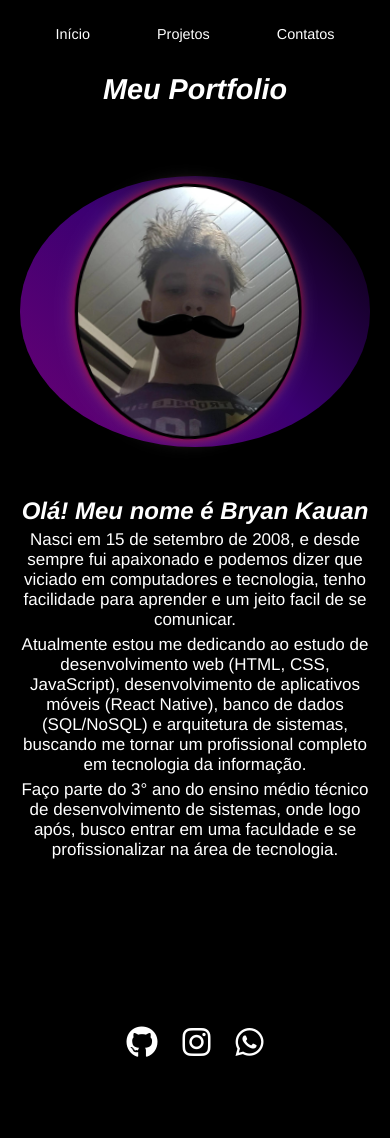
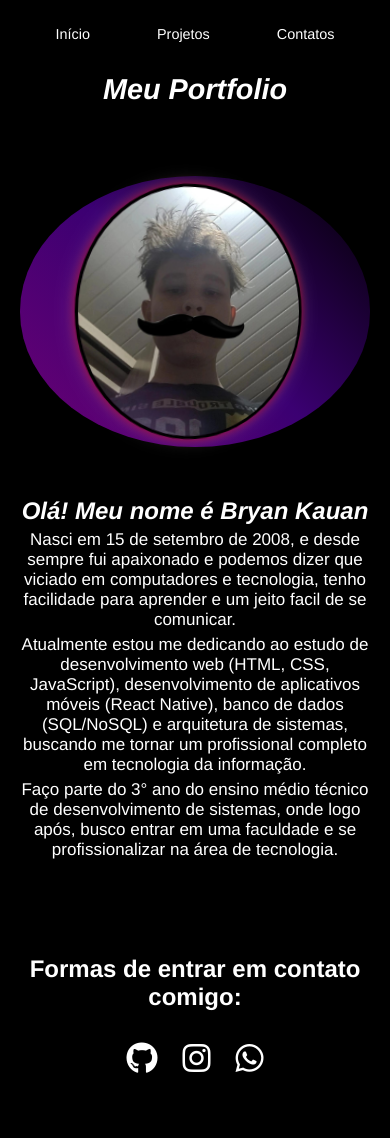
Before and after one commit to braiatenebras/Meu-Portfolio, a plain HTML site: page index.html in a window 390 px wide. Before the commit the page ends 1092 px from the top, so only its background shows below. Drawn offline with Linux system fonts and the light colour scheme.

Commit message:
dei uma melhorada no footer

```diff
--- a/index.html
+++ b/index.html
@@ -10,11 +10,11 @@
 </head>
 
 <body>
-    <header>
+    <header id="inicio">
         <div> <!--Navbar-->
             <nav>
                 <ul>
-                    <li><a href="#">Início</a></li>
+                    <li><a href="#inicio">Início</a></li>
                     <li><a href="#">Projetos</a></li>
                     <li><a href="#footer">Contatos</a></li>
                 </ul>
@@ -48,8 +48,9 @@
 
 
 
-
+    <section class="footer">
         <footer class="footer" id="footer">
+            <h1> Formas de entrar em contato comigo: </h1>
             <div class="social-links">
                 <a href="https://github.com/braiatenebras" class="social-link" target="_blank">
                     <!-- target blank faz o link abrir em outra guia-->
@@ -58,10 +59,12 @@
                 <a href="https://www.instagram.com/eobraiak/" class="social-link" target="_blank">
                     <i class="fab fa-instagram"></i>
                 </a>
-            <a href="https://wa.me/5541996861075" class="social-link" target="_blank"> <i class="fab fa-whatsapp"></i>
+                <a href="https://wa.me/5541996861075" class="social-link" target="_blank"> <i
+                        class="fab fa-whatsapp"></i>
                 </a>
             </div>
         </footer>
+    </section>
 </body>
 
 </html>
--- a/styles.css
+++ b/styles.css
@@ -134,7 +134,10 @@ p {
 .footer {
     padding: 30px 0;
     text-align: center;
-    margin-top: 250px;
+}
+.footer h1 {
+    margin-bottom: 30px;
+    text-align: center;
 }
 
 .social-links {
@@ -204,11 +207,6 @@ p {
         order: -1; /* imagem antes do texto */
         margin-bottom: 20px;
     }
-
-    /* Footer */
-    .footer {
-        margin-top: 100px;
-    }
 }
 
 @media (max-width: 480px) {
```
Lines whose indentation alone changed are shown as unchanged.
